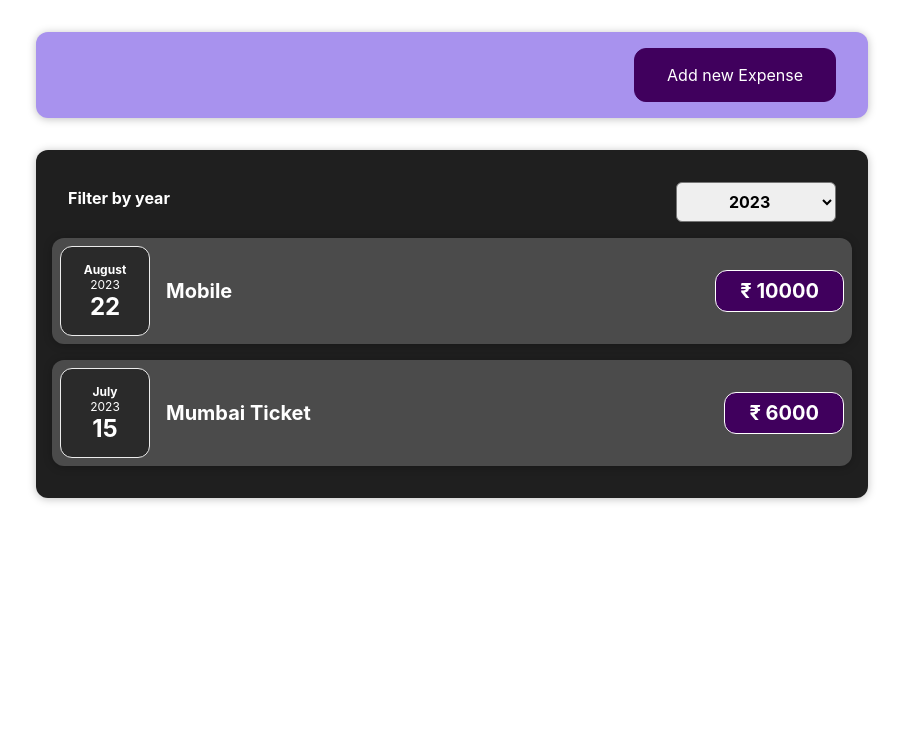
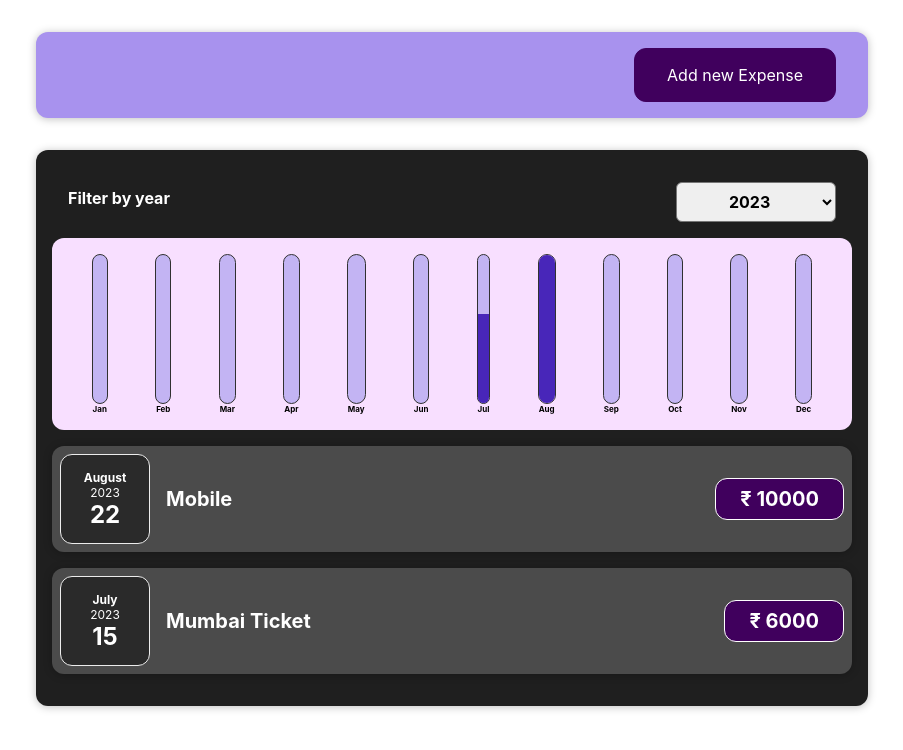
Before and after one commit to Akshay-B10/learningGit, a React (Create React App) app in the folder task-1/: page / in a window 1280 px wide. Shown: the top 750 px of the page, without its empty margins (188-1091 px from the left). Built offline with nearby package versions, Linux system fonts and the light colour scheme.

Commit message:
chart UI

```diff
--- /dev/null
+++ b/task-1/src/components/Chart/Chart.css
@@ -0,0 +1,9 @@
+.chart {
+    padding: 1rem;
+    border-radius: 12px;
+    background-color: #f8dfff;
+    text-align: center;
+    display: flex;
+    justify-content: space-around;
+    height: 10rem;
+}
--- /dev/null
+++ b/task-1/src/components/Chart/Chart.js
@@ -0,0 +1,24 @@
+import React from "react";
+
+import ChartBar from "./ChartBar";
+import "./Chart.css";
+
+const Chart = props => {
+    const dataValues = props.dataPoints.map(dataPoint => dataPoint.value);
+    const totalMaxValue = Math.max(...dataValues);
+
+    return (
+        <div className="chart">
+            {props.dataPoints.map(dataPoint => (
+                <ChartBar
+                    key={dataPoint.label}
+                    value={dataPoint.value}
+                    maxValue={totalMaxValue}
+                    label={dataPoint.label}
+                />
+            ))}
+        </div>
+    )
+}
+
+export default Chart;
--- /dev/null
+++ b/task-1/src/components/Chart/ChartBar.css
@@ -0,0 +1,30 @@
+.chart-bar {
+    height: 100%;
+    display: flex;
+    flex-direction: column;
+    align-items: center;
+}
+
+.chart-bar__inner {
+    height: 100%;
+    width: 100%;
+    border: 1px solid #313131;
+    border-radius: 12px;
+    background-color: #c3b4f3;
+    overflow: hidden;
+    display: flex;
+    flex-direction: column;
+    justify-content: flex-end;
+}
+
+.chart-bar__fill {
+    background-color: #4826b9;
+    width: 100%;
+    transition: all 0.3s ease-out;
+}
+
+.chart-bar__label {
+    font-weight: bold;
+    font-size: 0.5rem;
+    text-align: center;
+}
--- /dev/null
+++ b/task-1/src/components/Chart/ChartBar.js
@@ -0,0 +1,25 @@
+import React from "react";
+
+import "./ChartBar.css";
+
+const ChartBar = props => {
+    let barFillHeight = "0%";
+
+    if (props.maxValue > 0) {
+        barFillHeight = Math.round((props.value / props.maxValue) * 100) + "%";
+    }
+
+    return (
+        <div className='chart-bar'>
+            <div className='chart-bar__inner'>
+                <div
+                    className='chart-bar__fill'
+                    style={{ height: barFillHeight }}
+                ></div>
+            </div>
+            <div className='chart-bar__label'>{props.label}</div>
+        </div>
+    );
+}
+
+export default ChartBar;
--- a/task-1/src/components/Expenses/Expenses.js
+++ b/task-1/src/components/Expenses/Expenses.js
@@ -3,6 +3,7 @@ import React, { useState } from 'react';
 import ExpenseItem from './ExpenseItem';
 import Card from '../UI/Card';
 import ExpensesFilter from './ExpensesFilter';
+import ExpensesChart from './ExpensesChart';
 import './Expenses.css';
 
 const Expenses = (props) => {
@@ -30,6 +31,7 @@ const Expenses = (props) => {
   return (
     <Card className="expenses">
       <ExpensesFilter selected={filteredYear} onChangeFilter={filterChangeHandler} />
+      <ExpensesChart expenses={filteredExpenses} />
       {expensesElements}
       {filteredExpenses.length === 1 && <p>Only single expense here. Please add more...</p>}
     </Card>
--- /dev/null
+++ b/task-1/src/components/Expenses/ExpensesChart.js
@@ -0,0 +1,29 @@
+import React from "react";
+
+import Chart from "../Chart/Chart";
+
+const ExpensesChart = props => {
+    const chartDataPoints = [
+        { label: "Jan", value: 0 },
+        { label: "Feb", value: 0 },
+        { label: "Mar", value: 0 },
+        { label: "Apr", value: 0 },
+        { label: "May", value: 0 },
+        { label: "Jun", value: 0 },
+        { label: "Jul", value: 0 },
+        { label: "Aug", value: 0 },
+        { label: "Sep", value: 0 },
+        { label: "Oct", value: 0 },
+        { label: "Nov", value: 0 },
+        { label: "Dec", value: 0 }
+    ];
+
+    for (const expense of props.expenses) {
+        const expenseMonth = expense.date.getMonth();
+        chartDataPoints[expenseMonth].value += expense.amount;
+    }
+
+    return <Chart dataPoints={chartDataPoints} />;
+}
+
+export default ExpensesChart;
--- a/task-1/src/components/NewExpense/ExpenseForm.js
+++ b/task-1/src/components/NewExpense/ExpenseForm.js
@@ -40,7 +40,7 @@ const ExpenseForm = (props) => {
 
     const expenseData = {
       title: enteredTitle,
-      amount: enteredAmount,
+      amount: +enteredAmount,
       date: new Date(enteredDate),
     };
 
```
